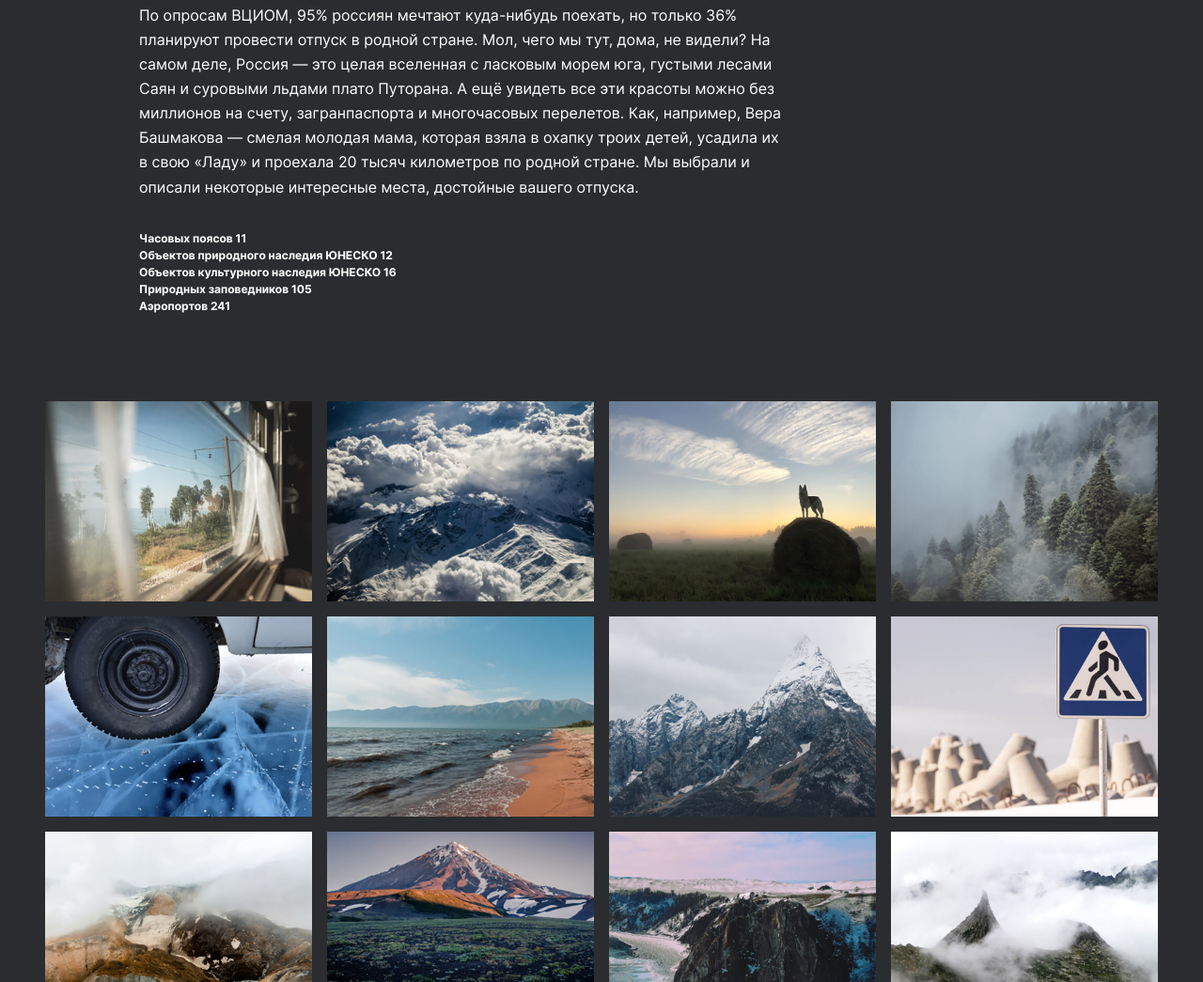
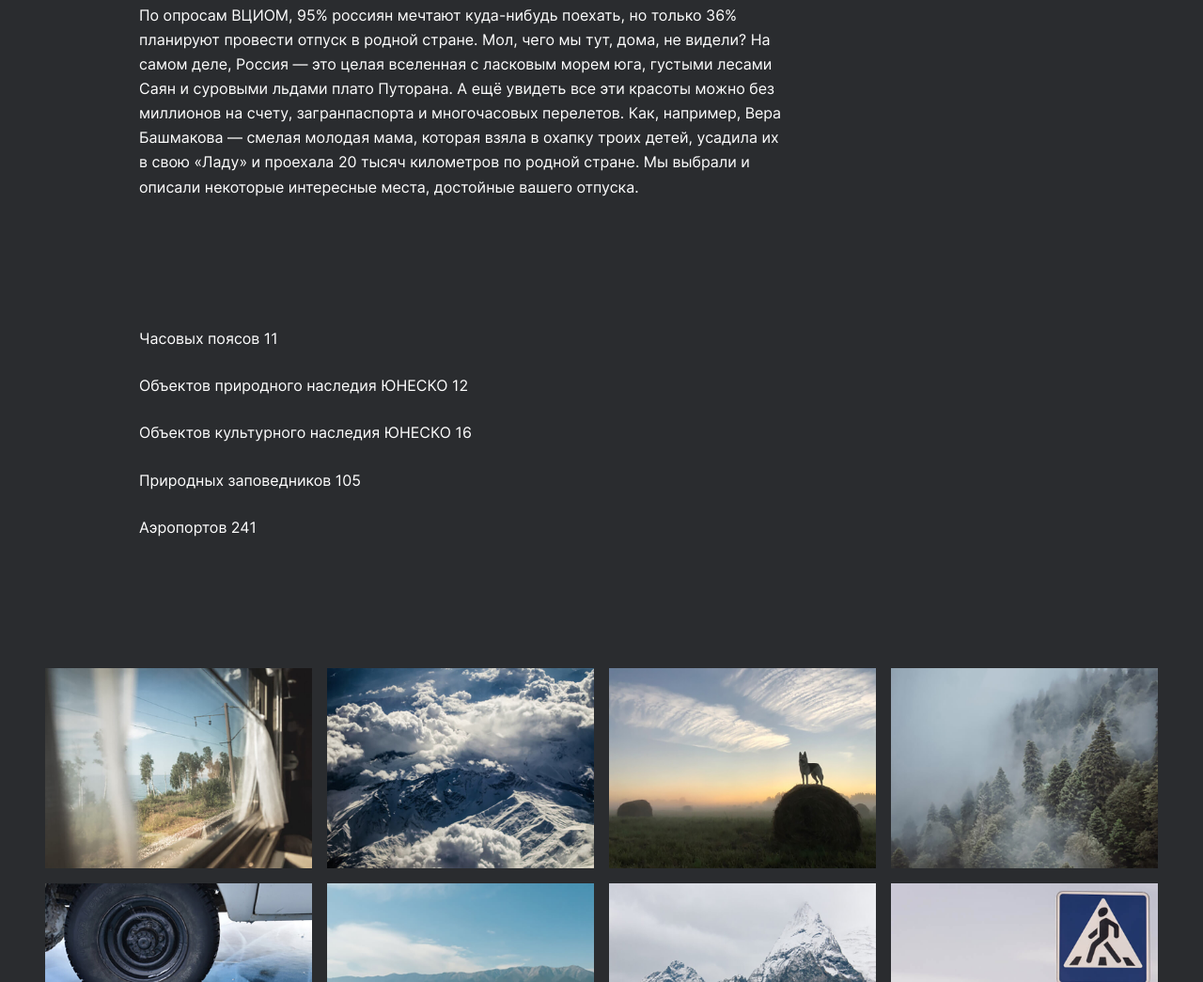
Before and after one commit to denis677/russian-travel, a plain HTML site: page index.html in a window 1280 px wide. Shown: the part 1328-2373 px from the top of the page at 94% size. Drawn offline with Linux system fonts and the light colour scheme.

Commit message:
Add files via upload

```diff
--- a/index.html
+++ b/index.html
@@ -31,11 +31,13 @@
     <section class="intro">
       <h2 class="intro__title">Чего мы там не видели?</h2>
       <p class="intro__text">По опросам ВЦИОМ, 95% россиян мечтают куда-нибудь поехать, но только 36% планируют провести отпуск в родной стране. Мол, чего мы тут, дома, не видели? На самом деле, Россия — это целая вселенная с ласковым морем юга, густыми лесами Саян и суровыми льдами плато Путорана. А ещё увидеть все эти красоты можно без миллионов на счету, загранпаспорта и многочасовых перелетов. Как, например, Вера Башмакова — смелая молодая мама, которая взяла в охапку троих детей, усадила их в свою «Ладу» и проехала 20 тысяч километров по родной стране. Мы выбрали и описали некоторые интересные места, достойные вашего отпуска.</p>
-      <p class="intro__list">Часовых поясов 11
-        <br> Объектов природного наследия ЮНЕСКО 12
-        <br> Объектов культурного наследия ЮНЕСКО 16
-        <br> Природных заповедников 105
-        <br> Аэропортов 241</p>
+      <p class="intro__list">
+        <p class="intro__lists" >Часовых поясов 11</p>
+        <p class="intro__lists">Объектов природного наследия ЮНЕСКО 12</p>
+        <p class="intro__lists">Объектов культурного наследия ЮНЕСКО 16</p>
+        <p class="intro__lists">Природных заповедников 105</p>
+        <p class="intro__lists">Аэропортов 241</p>
+      </p>
     </section>
     <section class="photo-grid">
       <div class="photo-grid__container">
```
